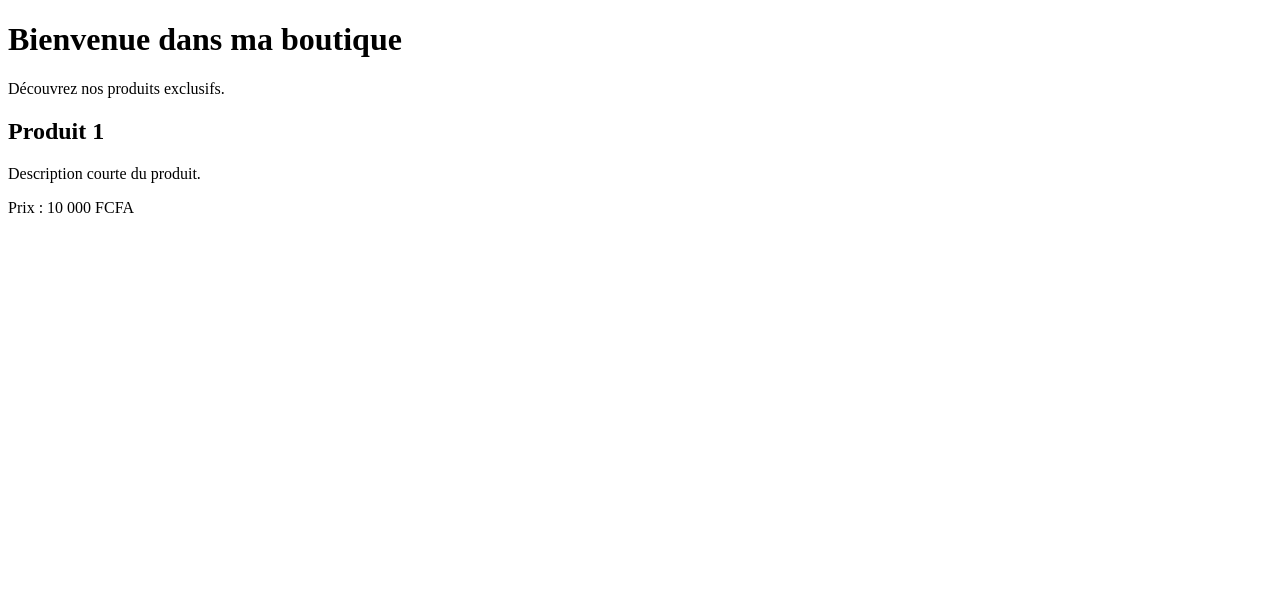
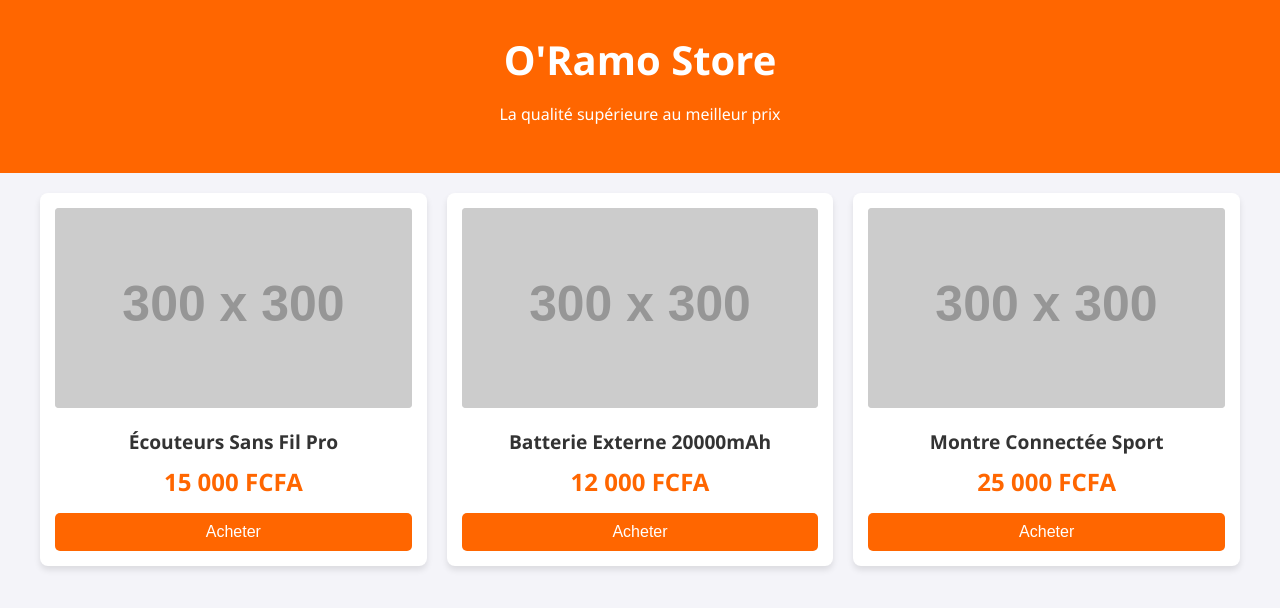
Before and after one commit to audrey144/audrey144.github.io, a plain HTML site: page index.html in a window 1280 px wide. Drawn offline with Linux system fonts and the light colour scheme; placeholder pictures from the web are drawn by us.

Commit message:
Update index.html

```diff
--- a/index.html
+++ b/index.html
@@ -2,15 +2,110 @@
 <html lang="fr">
 <head>
     <meta charset="UTF-8">
-    <title>Ma Boutique en Ligne</title>
+    <meta name="viewport" content="width=device-width, initial-scale=1.0">
+    <title>O'Ramo Store - Produits Exclusifs</title>
+    <style>
+        body {
+            font-family: 'Segoe UI', Tahoma, Geneva, Verdana, sans-serif;
+            margin: 0;
+            padding: 0;
+            background-color: #f4f4f9;
+            color: #333;
+        }
+        header {
+            background-color: #ff6600;
+            color: white;
+            text-align: center;
+            padding: 2rem 1rem;
+        }
+        header h1 {
+            margin: 0;
+            font-size: 2.5rem;
+        }
+        .container {
+            max-width: 1200px;
+            margin: 20px auto;
+            padding: 0 20px;
+            display: grid;
+            grid-template-columns: repeat(auto-fit, minmax(280px, 1fr));
+            gap: 20px;
+        }
+        .product-card {
+            background: white;
+            padding: 15px;
+            border-radius: 8px;
+            box-shadow: 0 4px 6px rgba(0,0,0,0.1);
+            text-align: center;
+            transition: transform 0.2s;
+        }
+        .product-card:hover {
+            transform: translateY(-5px);
+        }
+        .product-image {
+            width: 100%;
+            height: 200px;
+            object-fit: cover;
+            border-radius: 4px;
+            background-color: #ddd;
+        }
+        .product-title {
+            font-size: 1.2rem;
+            margin: 15px 0 10px;
+        }
+        .product-price {
+            color: #ff6600;
+            font-size: 1.5rem;
+            font-weight: bold;
+            margin-bottom: 15px;
+        }
+        .buy-button {
+            background-color: #ff6600;
+            color: white;
+            border: none;
+            padding: 10px 20px;
+            font-size: 1rem;
+            border-radius: 5px;
+            cursor: pointer;
+            width: 100%;
+            transition: background-color 0.2s;
+        }
+        .buy-button:hover {
+            background-color: #e65c00;
+        }
+    </style>
 </head>
 <body>
-    <h1>Bienvenue dans ma boutique</h1>
-    <p>Découvrez nos produits exclusifs.</p>
-    <div>
-        <h2>Produit 1</h2>
-        <p>Description courte du produit.</p>
-        <p>Prix : 10 000 FCFA</p>
+
+<header>
+    <h1>O'Ramo Store</h1>
+    <p>La qualité supérieure au meilleur prix</p>
+</header>
+
+<div class="container">
+    <!-- Produit 1 -->
+    <div class="product-card">
+        <img src="https://via.placeholder.com/300" alt="Produit 1" class="product-image">
+        <h2 class="product-title">Écouteurs Sans Fil Pro</h2>
+        <div class="product-price">15 000 FCFA</div>
+        <button class="buy-button" onclick="alert('Redirection vers le paiement')">Acheter</button>
     </div>
+
+    <!-- Produit 2 -->
+    <div class="product-card">
+        <img src="https://via.placeholder.com/300" alt="Produit 2" class="product-image">
+        <h2 class="product-title">Batterie Externe 20000mAh</h2>
+        <div class="product-price">12 000 FCFA</div>
+        <button class="buy-button" onclick="alert('Redirection vers le paiement')">Acheter</button>
+    </div>
+
+    <!-- Produit 3 -->
+    <div class="product-card">
+        <img src="https://via.placeholder.com/300" alt="Produit 3" class="product-image">
+        <h2 class="product-title">Montre Connectée Sport</h2>
+        <div class="product-price">25 000 FCFA</div>
+        <button class="buy-button" onclick="alert('Redirection vers le paiement')">Acheter</button>
+    </div>
+</div>
+
 </body>
 </html>
```
